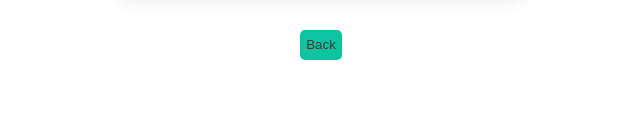
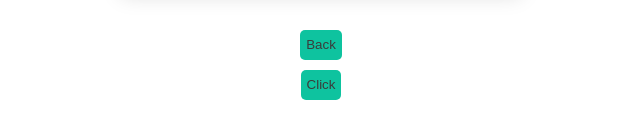
Before and after one commit to onebarloop/playercount, a Vue app: page / in a window 1280 px wide. Both pictures are taken after a click on the button "Let's begin!". Shown: the part 332-470 px from the top of the page, without its empty margins (319-959 px from the left). Built offline with nearby package versions, Linux system fonts and the light colour scheme.

Commit message:
sorting players works

```diff
--- a/src/App.vue
+++ b/src/App.vue
@@ -9,6 +9,8 @@ type View = 'home' | 'count'
 const playerList: Ref<Player[]> = ref([new Player('one'), new Player('two')])
 
 const view: Ref<View> = ref('home')
+
+const sorted = ref(false)
 
 const showStart = computed(() => {
   if (playerList.value.length > 1) {
@@ -47,7 +49,16 @@ const deletePlayer = (playername: string) => {
         />
       </div>
       <div v-else-if="view === 'count'" class="count">
-        <GameCounter :playerList="playerList" @stop="() => (view = 'home')" />
+        <GameCounter
+          :playerList="playerList"
+          :sorted="sorted"
+          @stop="() => (view = 'home')"
+          @sort="
+            () => {
+              sorted = true
+            }
+          "
+        />
       </div>
     </Transition>
   </main>
--- a/src/components/GameCounter.vue
+++ b/src/components/GameCounter.vue
@@ -1,29 +1,31 @@
 <script setup lang="ts">
 import { Player } from '@/Classes'
-import { computed } from 'vue'
+import { ref } from 'vue'
 
 const props = defineProps<{
   playerList: Player[]
+  sorted: boolean
 }>()
 
-defineEmits<{
+const emit = defineEmits<{
   (event: 'stop'): void
+  (event: 'sort'): void
 }>()
 
-/* SORT TODO
-const sortedList = computed({
-  get() {
-    return [...props.playerList]
-  },
-  set(newValue) {
-    sortedList.value = newValue
-  }
-})
+const sortedList = !props.sorted
+  ? ref([...props.playerList])
+  : ref(
+      [...props.playerList].sort((a, b) => {
+        return b.score - a.score
+      })
+    )
 
-sortedList.value = [new Player('test')]
-/*[...props.playerList].sort((a, b) => {
+function sortList() {
+  emit('sort')
+  return [...props.playerList].sort((a, b) => {
     return b.score - a.score
-  })*/
+  })
+}
 </script>
 
 <template>
@@ -38,7 +40,7 @@ sortedList.value = [new Player('test')]
       </tr>
     </thead>
     <tbody>
-      <tr v-for="(player, index) in props.playerList" :key="index">
+      <tr v-for="(player, index) in sortedList" :key="index">
         <td>{{ player.name }}</td>
         <td>{{ player.score }}</td>
         <td><button @click="player.increaseScore()" style="font-weight: bold">+</button></td>
@@ -47,6 +49,7 @@ sortedList.value = [new Player('test')]
     </tbody>
   </table>
   <button @click="$emit('stop')"><span>Back</span></button>
+  <button @click="sortedList = sortList()">Click</button>
 </template>
 
 <style scoped>
```
